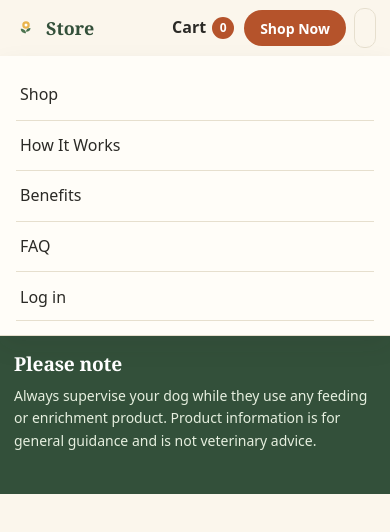
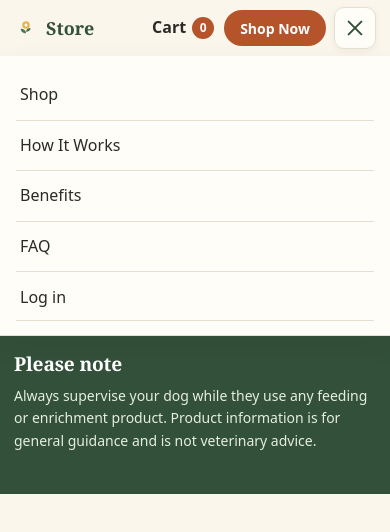
Before and after one commit to davis037-tech/dropship-mvp, a plain HTML site: page frontend/index.html in a window 390 px wide. Both pictures are taken after a click on the button "Menu". Drawn offline with Linux system fonts and the light colour scheme; no server answers.

Commit message:
Style mobile hamburger menu

```diff
--- a/frontend/src/styles/main.css
+++ b/frontend/src/styles/main.css
@@ -27,7 +27,12 @@ p{margin:0 0 1em}a{color:var(--leaf-800)}
 .nav a{text-decoration:none;color:var(--ink);font-weight:500}
 .nav a:hover{color:var(--clay)}
 .nav.open{display:flex;flex-direction:column;align-items:flex-start;position:absolute;top:60px;left:0;right:0;background:var(--paper);padding:16px;border-bottom:1px solid var(--line)}
-.menu-btn{background:none;border:1px solid var(--line);border-radius:10px;padding:8px 12px;font:inherit;cursor:pointer}
+.menu-btn{background:var(--paper);border:1px solid var(--line);border-radius:10px;padding:8px 10px;width:42px;height:42px;display:inline-grid;place-items:center;cursor:pointer;box-shadow:0 2px 8px rgba(43,42,38,.05)}
+.hamburger-lines{width:20px;height:16px;display:flex;flex-direction:column;justify-content:space-between}
+.hamburger-lines span{display:block;width:20px;height:2px;border-radius:2px;background:var(--leaf-800);transition:transform .18s,opacity .18s}
+.menu-btn.is-open .hamburger-lines span:nth-child(1){transform:translateY(7px) rotate(45deg)}
+.menu-btn.is-open .hamburger-lines span:nth-child(2){opacity:0}
+.menu-btn.is-open .hamburger-lines span:nth-child(3){transform:translateY(-7px) rotate(-45deg)}
 .cart-link{position:relative;text-decoration:none;color:var(--ink);font-weight:600;padding:8px 4px;display:inline-flex;gap:6px;align-items:center}
 .cart-count{background:var(--clay);color:#fff;border-radius:99px;min-width:22px;height:22px;font-size:.75rem;display:inline-grid;place-items:center;padding:0 6px}
 .header-cta{display:none}
```
